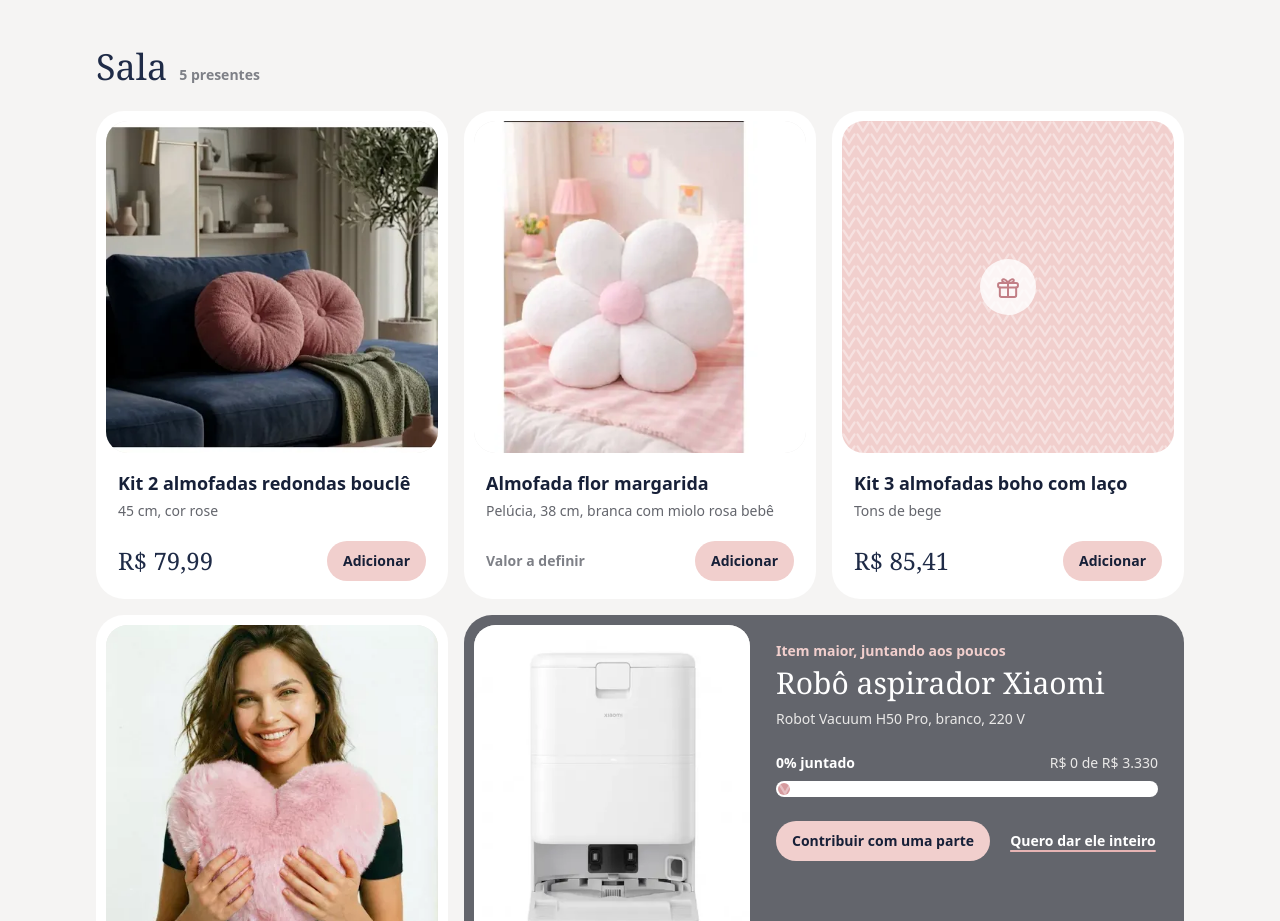
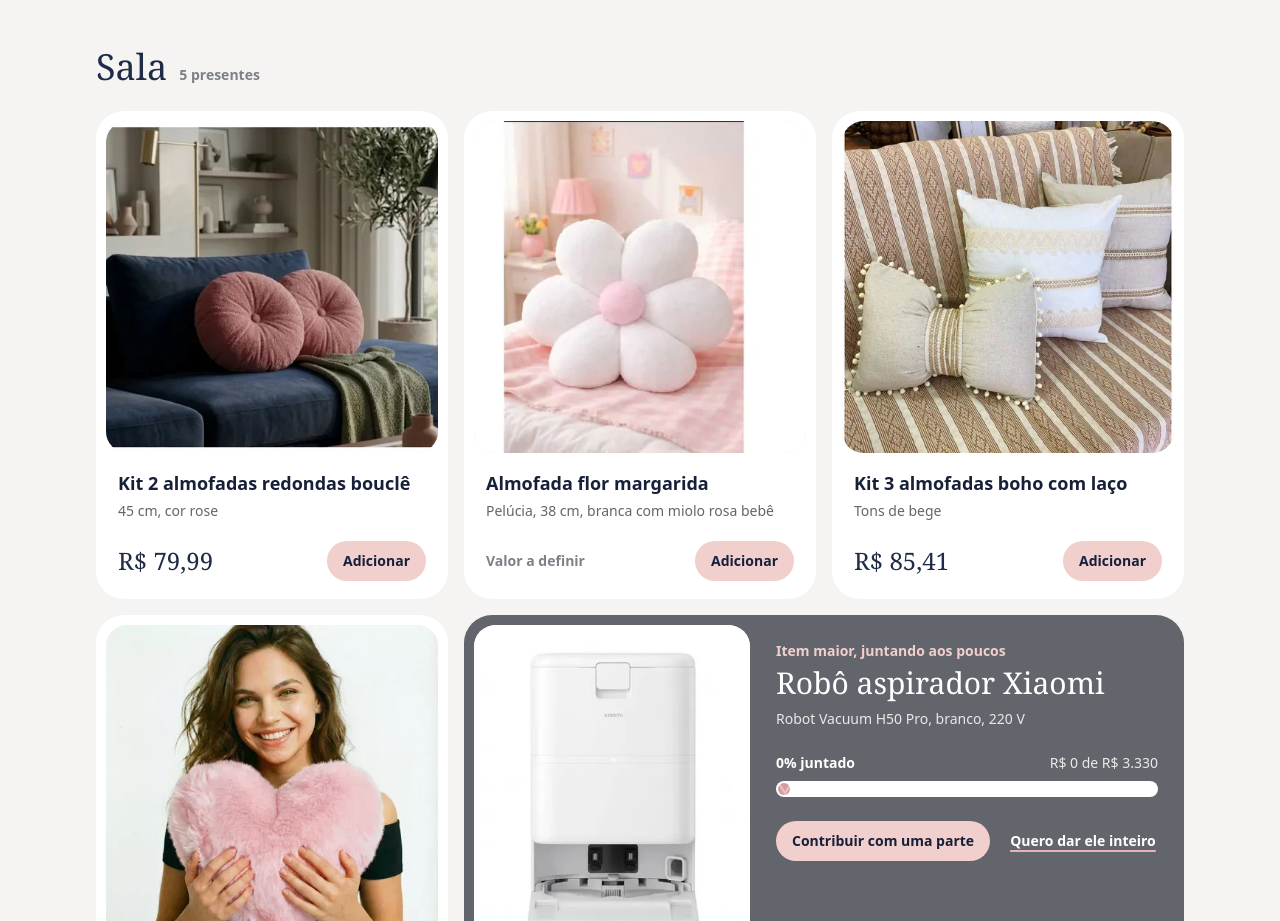
Before and after one commit to Lolita0000/cha-casa-nova, a React (Vite) app: page / in a window 1280 px wide. Shown: the part 8840-9761 px from the top of the page. Built offline with nearby package versions, Linux system fonts and the light colour scheme.

Commit message:
feat(gifts): add photo for the boho pillows

```diff
--- a/src/data/gifts.ts
+++ b/src/data/gifts.ts
@@ -469,6 +469,7 @@
     name: 'Kit 3 almofadas boho com laço',
     description: 'Tons de bege',
     priceInCents: 8541,
+    imageUrl: '/gifts/boho-bow-pillows.webp',
     productUrl:
       'https://shopee.com.br/Kit-3-Almofadas-Cheias-Estilo-Boho-Chic-com-La%C3%A7o-%E2%80%93-Exclusivo-Sofa-Cama-Posta-i.710952480.15661585729?extraParams=%7B%22display_model_id%22%3A115746919970%2C%22model_selection_logic%22%3A3%7D',
   },
```
Also changed, not shown: public/gifts/boho-bow-pillows.webp (added).
